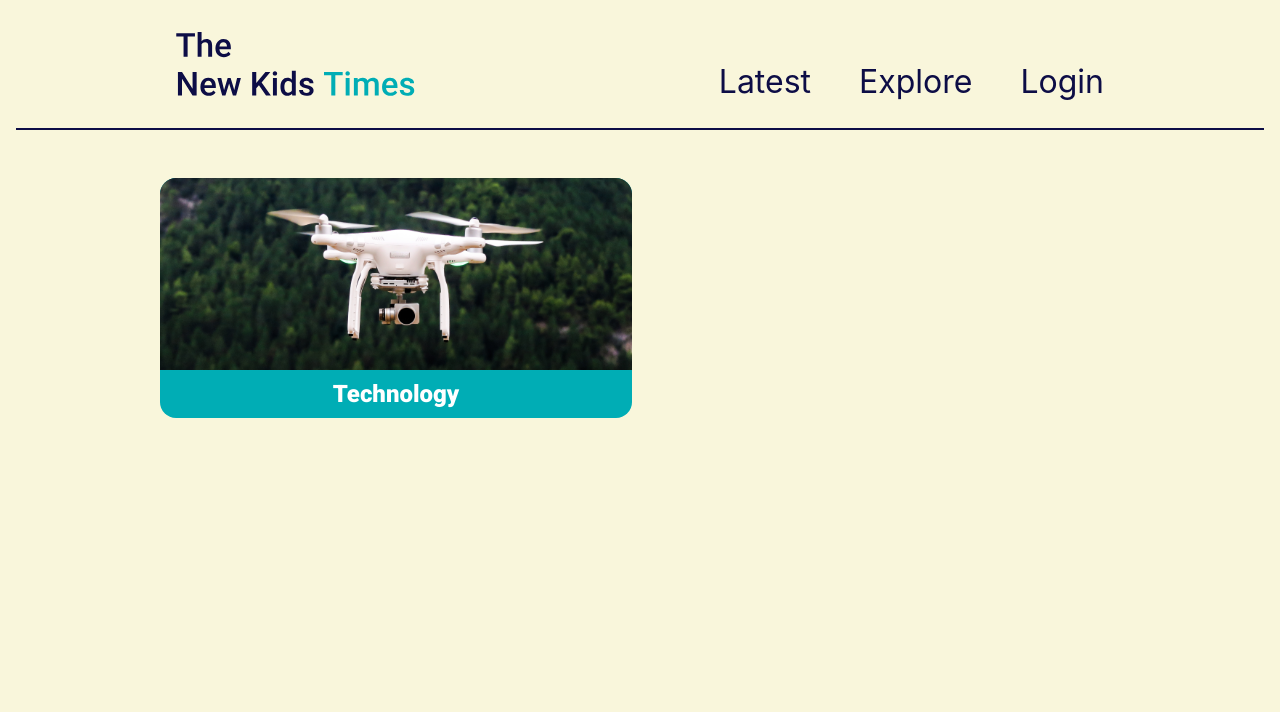
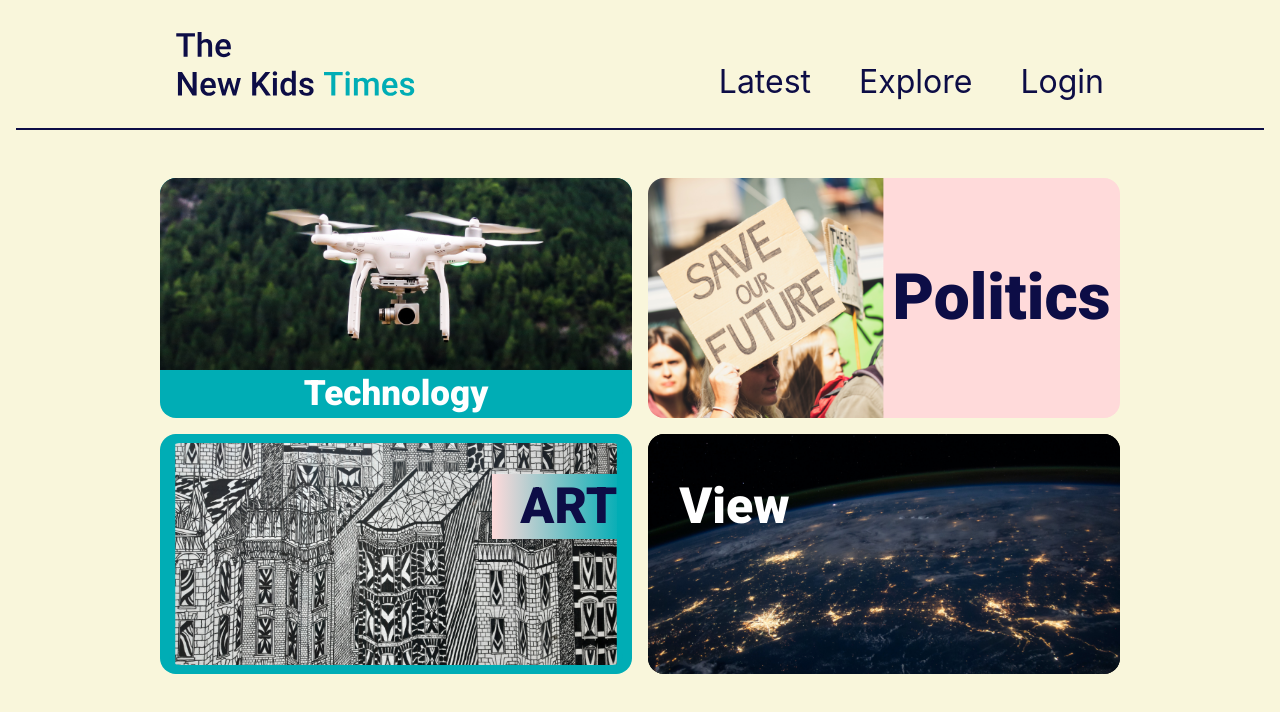
Before and after one commit to nktimes/nktimes-frontend, a Next.js app: page /explore in a window 1280 px wide. Shown: the top 712 px of the page. Built offline with nearby package versions, Linux system fonts and the light colour scheme; no server answers.

Commit message:
Implement Explore and its style

```diff
--- a/src/pages/explore.jsx
+++ b/src/pages/explore.jsx
@@ -14,6 +14,18 @@ export default function Explore() {
           <p>Technology</p>
         </div>
         {/** TODO: Add the other three cards */}
+        <div className={`${styles.card} ${styles.politics}`}>
+          <img src="/march.png" alt="A march" />
+          <p>Politics</p>
+        </div>
+        <div className={`${styles.card} ${styles.art}`}>
+          <img src="/art.png" alt="Art" />
+          <p>ART</p>
+        </div>
+        <div className={`${styles.card} ${styles.view}`}>
+          <img src="/globe.png" alt="The World" />
+          <p>View</p>
+        </div>
       </div>
     </div>
   )
--- a/src/styles/Explore.module.css
+++ b/src/styles/Explore.module.css
@@ -58,7 +58,78 @@
   text-align: center;
   line-height: 3rem;
   width: 100%;
+  font-weight: 700;
+  font-size: 35px;
   position: absolute;
   bottom: 0;
   color: #FFFFFF;
 }
+
+.politics {
+  background: #FFDADA;
+}
+
+.politics img {
+  width: 50%;
+  height: 100%;
+  object-fit: cover;
+}
+
+.politics p {
+  text-align: right;
+  width: 98%;
+  line-height: 15rem;
+  position: absolute;
+  bottom: 0;
+  font-weight: 900;
+  font-size: 64px;
+  color: #0D0D46;
+}
+
+.art {
+  background: #00ADB5;
+}
+
+.art img {
+  width: 100%;
+  height: 100%;
+  object-fit: cover;
+  border: 9px solid #00ADB5;
+  box-sizing: border-box;
+  border-radius: 20px;
+}
+
+.art p {
+  text-align: right;
+  width: 96.9%;
+  line-height: 21rem;
+  position: absolute;
+  bottom: 0;
+  font-weight: 520;
+  font-size: 50px;
+  background: linear-gradient(270deg, #00ADB5 -4%, #FFDADA 100%);
+  background-position: 100%;
+  background-repeat: no-repeat;
+  background-size: 2.5em 1.3em;
+}
+
+.view {
+  background: #000000;
+}
+
+.view img {
+  width: 100%;
+  height: 100%;
+  object-fit: cover;
+}
+
+.view p {
+  text-align: right;
+  width: 30%;
+  line-height: 21rem;
+  position: absolute;
+  bottom: 0;
+  font-weight: 600;
+  font-size: 50px;
+  color:#FFFFFF;
+}
```
